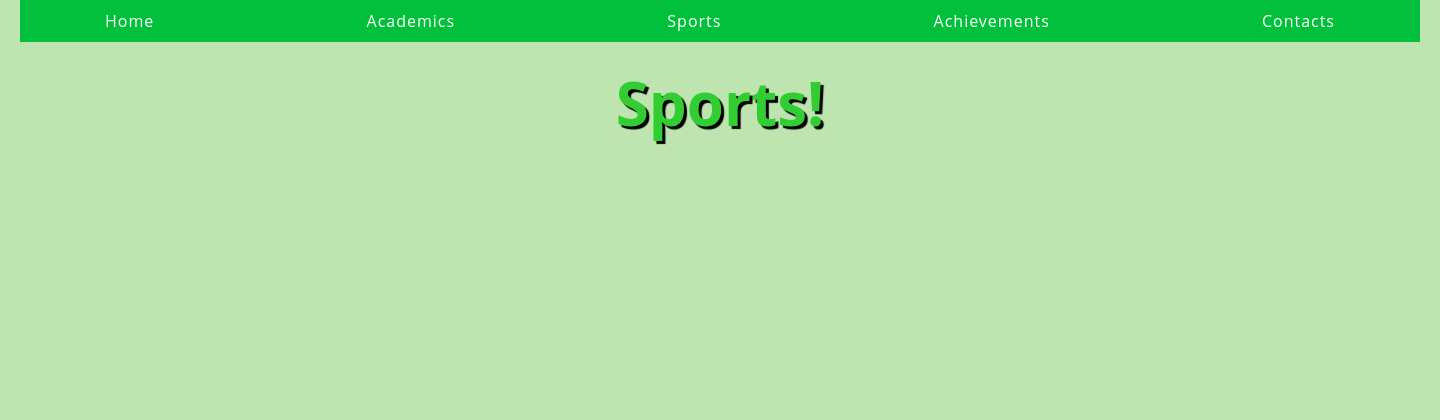
After one commit to cris-ict-jimea/student-portfolio, a PHP site: page /sports.html in a window 1440 px wide. The commit adds this page. Shown: the top 420 px of the page. Run offline with PHP 8.4, Linux system fonts and the light colour scheme; some web fonts are replaced.

Commit message:
added navigation bar and made a page for each of the items in the navigation bar.

```diff
--- /dev/null
+++ b/www/sports.html
@@ -0,0 +1,27 @@
+<!DOCTYPE html>
+<html>
+    <link href="styles/style.css" rel="stylesheet">
+    <link href="https://fonts.google.com/specimen/Neuton" rel="stylesheet">
+ <body>
+    <nav>
+        <ul>
+          <li>
+            <a href="file:///C:/ICT/student-portfolio/www/index.html">Home</a>
+          </li>
+          <li>
+            <a href="file:///C:/ICT/student-portfolio/www/academics.html">Academics</a>
+          </li>
+          <li>
+            <a href="file:///C:/ICT/student-portfolio/www/sports.html">Sports</a>
+          </li>
+          <li>
+            <a href="file:///C:/ICT/student-portfolio/www/achievements.html">Achievements</a>
+          </li>
+          <li>
+            <a href="file:///C:/ICT/student-portfolio/www/contacts.html">Contacts</a>
+          </li>
+        </ul>
+      </nav>
+  <h1> Sports!</h1>
+ </body>
+</html>
--- a/www/styles/style.css
+++ b/www/styles/style.css
@@ -1,6 +1,35 @@
 html {
   font-size: 10px; /* px means "pixels": the base font size is now 10 pixels high  */
   font-family: "Open Sans", sans-serif; /* this should be the rest of the output you got from Google fonts */
+}
+
+nav {
+  background-color: #03c03c;
+  padding: .5em;
+
+  /* scroll with content, then stick to the top left */
+  position: sticky;
+  top: 0px;
+  left: 0px;
+}
+
+nav ul {
+  margin: 0;
+  padding: 0;
+  list-style: none;
+
+  /* make this a flex container */
+  display: flex;
+
+  /* list items equally spaced: align centered horizontally and vertically */
+  align-items: center;
+  justify-content: space-between;
+}
+
+nav a {
+  color: #fff;
+  text-decoration: none;
+  padding: .5em 5em;
 }
 
 
@@ -15,20 +44,12 @@ p, li {
   letter-spacing: 1px;
 }
 
-html {
-  background-color: #daf0ff;
-  background-image: url("https://wallpapercave.com/wp/8P5ql4P.jpg");
-  background-repeat:no-repeat;
-  background-size:cover;
-}
-
 body {
   width: 1400px;
   height: 900px;
   margin: 0 auto;
   background-color: #BEE5B0;
   padding: 0 20px 20px 20px;
-  border: 5px solid black;
 }
 
 h1 {
```
Also changed, not shown: www/academics.html (added, +27 -0 lines), www/achievements.html (added, +27 -0 lines), www/contacts.html (added, +27 -0 lines), www/index.html (+22 -3 lines).
